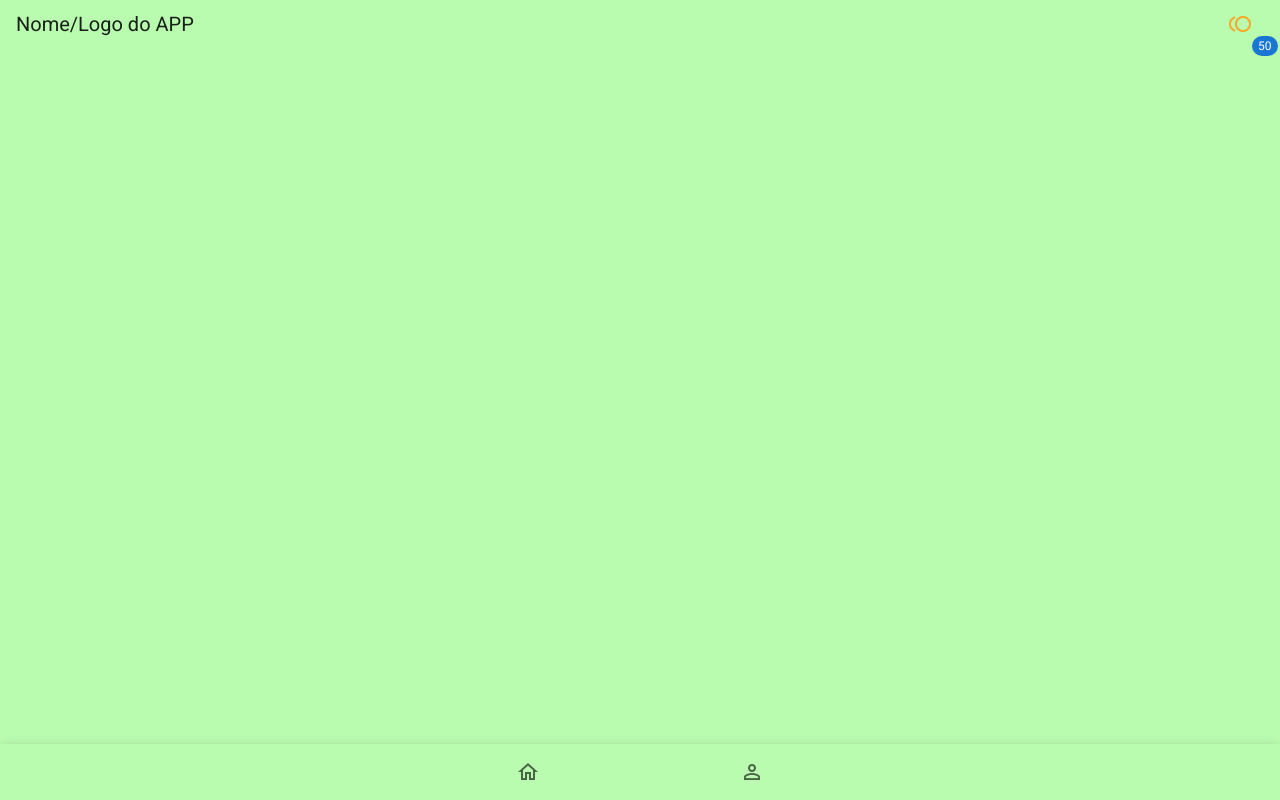
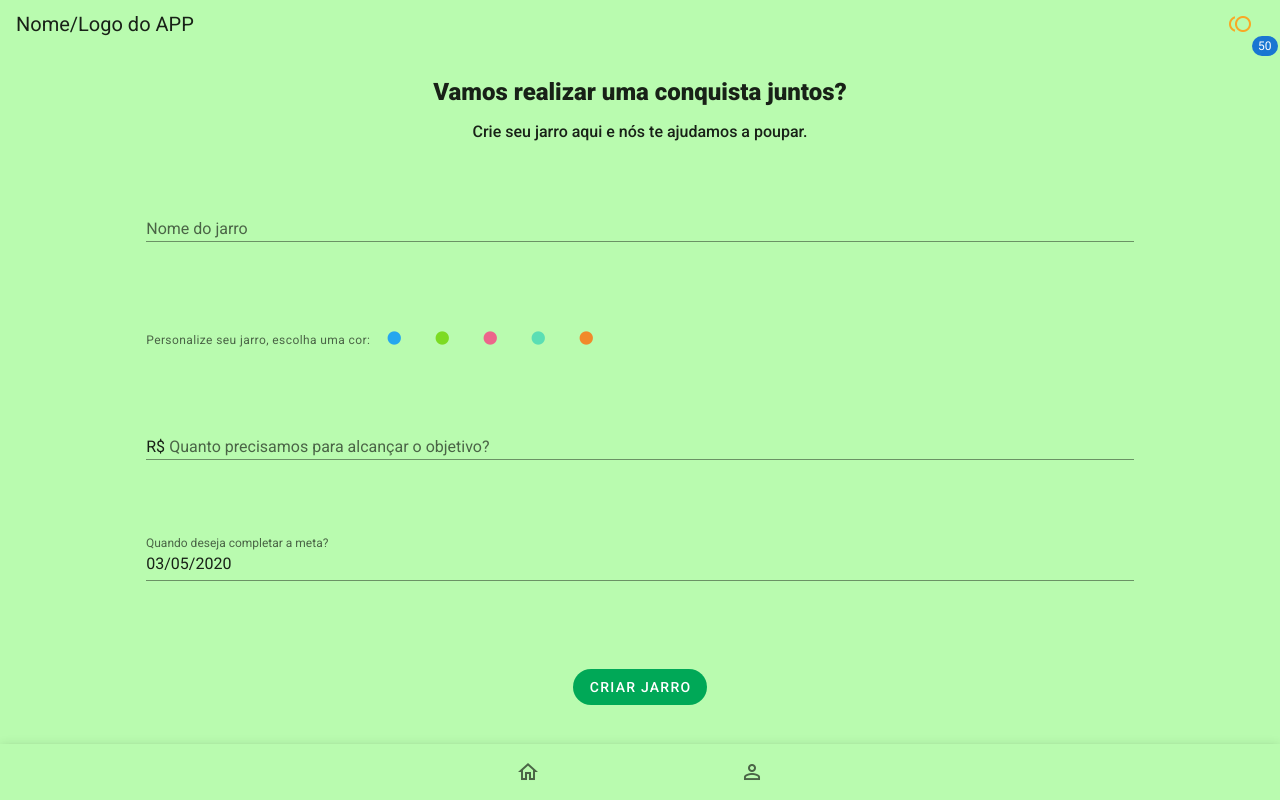
Before and after one commit to flpgst/jar-cash-saver, a Vue app in the folder frontend/: page /#/new-jar in a window 1280 px wide. Built offline with nearby package versions, Linux system fonts and the light colour scheme.

Commit message:
New jar screen

```diff
--- a/frontend/src/router/index.js
+++ b/frontend/src/router/index.js
@@ -25,25 +25,34 @@ const routes = [
     path: "/achievements",
     name: "Achievements",
     component: () =>
-      import(/* webpackChunkName: "tips" */ "../views/Achievements.vue")
+      import(/* webpackChunkName: "achievements" */ "../views/Achievements.vue")
   },
   {
     path: "/achievements-partners",
     name: "AchievementsPartners",
     component: () =>
-      import(/* webpackChunkName: "tips" */ "../views/AchievementsPartners.vue")
+      import(
+        /* webpackChunkName: "achievement-partners" */ "../views/AchievementsPartners.vue"
+      )
   },
   {
     path: "/jars",
     name: "Jars",
-    component: () => import(/* webpackChunkName: "tips" */ "../views/Jars.vue")
+    component: () => import(/* webpackChunkName: "jars" */ "../views/Jars.vue")
   },
   {
     path: "/jar/:id",
     name: "JarData",
     props: true,
     component: () =>
-      import(/* webpackChunkName: "tips" */ "../views/JarData.vue")
+      import(/* webpackChunkName: "jar" */ "../views/JarData.vue")
+  },
+  {
+    path: "/new-jar",
+    name: "JarCreation",
+    props: true,
+    component: () =>
+      import(/* webpackChunkName: "new-jar" */ "../views/JarCreation.vue")
   }
 ];
 
--- /dev/null
+++ b/frontend/src/views/JarCreation.vue
@@ -0,0 +1,138 @@
+<template>
+  <v-container class="fill-height pt-0">
+    <v-row>
+      <v-col cols="12" class="font-weight-black text-center pb-0 headline">
+        Vamos realizar uma conquista juntos?
+      </v-col>
+      <v-col cols="12" class="font-weight-medium text-center">
+        Crie seu jarro aqui e nós te ajudamos a poupar.
+      </v-col>
+    </v-row>
+
+    <v-row class="d-flex justify-center">
+      <v-col class="justify-self-center pa-0" cols="10">
+        <v-text-field
+          label="Nome do jarro"
+          placeholder="Jarro da felicidade =D"
+          dense
+        ></v-text-field>
+      </v-col>
+    </v-row>
+    <v-row class="d-flex justify-center">
+      <v-col cols="10" class="pt-0 px-0">
+        <span class="caption caption-color"
+          >Personalize seu jarro, escolha uma cor:</span
+        >
+
+        <v-btn-toggle borderless background-color="transparent" v-model="color">
+          <v-btn icon>
+            <v-icon small color="#0091ff">mdi-checkbox-blank-circle</v-icon>
+          </v-btn>
+          <v-btn icon>
+            <v-icon small color="#6dd400">mdi-checkbox-blank-circle</v-icon>
+          </v-btn>
+          <v-btn icon>
+            <v-icon small color="#f94283">mdi-checkbox-blank-circle</v-icon>
+          </v-btn>
+          <v-btn icon>
+            <v-icon small color="#44d7b6">mdi-checkbox-blank-circle</v-icon>
+          </v-btn>
+          <v-btn icon>
+            <v-icon small color="#ff6d0b">mdi-checkbox-blank-circle</v-icon>
+          </v-btn>
+        </v-btn-toggle>
+      </v-col>
+    </v-row>
+    <v-row class="d-flex justify-center">
+      <v-col class="justify-self-center pa-0" cols="10">
+        <v-text-field
+          label="Quanto precisamos para alcançar o objetivo?"
+          dense
+          placeholder="$$$$$$$$"
+          prefix="R$"
+        ></v-text-field>
+      </v-col>
+    </v-row>
+    <v-row class="d-flex justify-center">
+      <v-col v-if="date" class="justify-self-center pa-0" cols="10">
+        <v-dialog
+          ref="dialog"
+          v-model="modal"
+          :return-value.sync="date"
+          persistent
+          width="270px"
+        >
+          <template v-slot:activator="{ on }">
+            <v-text-field
+              v-model="dateFormatted"
+              label="Quando deseja completar a meta?"
+              readonly
+              @blur="date = parseDate(dateFormatted)"
+              v-on="on"
+            ></v-text-field>
+          </template>
+          <v-date-picker
+            v-model="date"
+            color="#b620e0"
+            width="270px"
+            @input="closeDatePicker(date)"
+          >
+          </v-date-picker>
+        </v-dialog>
+      </v-col>
+    </v-row>
+    <v-row class="text-center">
+      <v-col cols="12">
+        <v-btn rounded depressed dark color="#00a857">Criar jarro</v-btn>
+      </v-col>
+    </v-row>
+  </v-container>
+</template>
+
+<script>
+export default {
+  props: {
+    id: String
+  },
+  data: vm => ({
+    date: new Date().toISOString().substr(0, 10),
+    dateFormatted: vm.formatDate(new Date().toISOString().substr(0, 10)),
+    modal: false,
+    color: null
+  }),
+  computed: {
+    computedDateFormatted() {
+      return this.formatDate(this.date);
+    }
+  },
+
+  watch: {
+    date() {
+      this.dateFormatted = this.formatDate(this.date);
+    }
+  },
+
+  methods: {
+    closeDatePicker(date) {
+      this.$refs.dialog.save(date), (this.modal = false);
+    },
+    formatDate(date) {
+      if (!date) return null;
+
+      const [year, month, day] = date.split("-");
+      return `${day}/${month}/${year}`;
+    },
+    parseDate(date) {
+      if (!date) return null;
+
+      const [day, month, year] = date.split("/");
+      return `${year}-${month.padStart(2, "0")}-${day.padStart(2, "0")}`;
+    }
+  }
+};
+</script>
+<style scoped>
+.caption-color {
+  color: rgba(0, 0, 0, 0.6);
+}
+</style>
--- a/frontend/src/views/Jars.vue
+++ b/frontend/src/views/Jars.vue
@@ -8,9 +8,14 @@
         Meus Jarros
       </v-col>
       <v-col cols="12" class="d-flex justify-end">
-        <v-btn icon>
-          <v-icon color="#6dd400">mdi-plus-circle</v-icon>
-        </v-btn>
+        <v-tooltip top>
+          <template v-slot:activator="{ on }">
+            <v-btn icon to="new-jar" v-on="on">
+              <v-icon color="#6dd400">mdi-plus-circle</v-icon>
+            </v-btn>
+          </template>
+          <span>Criar novo jarro</span>
+        </v-tooltip>
       </v-col>
     </v-row>
     <v-row>
```
